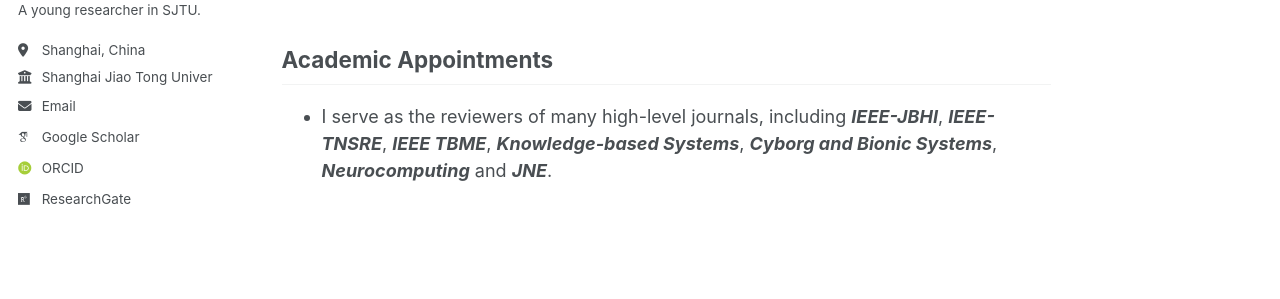
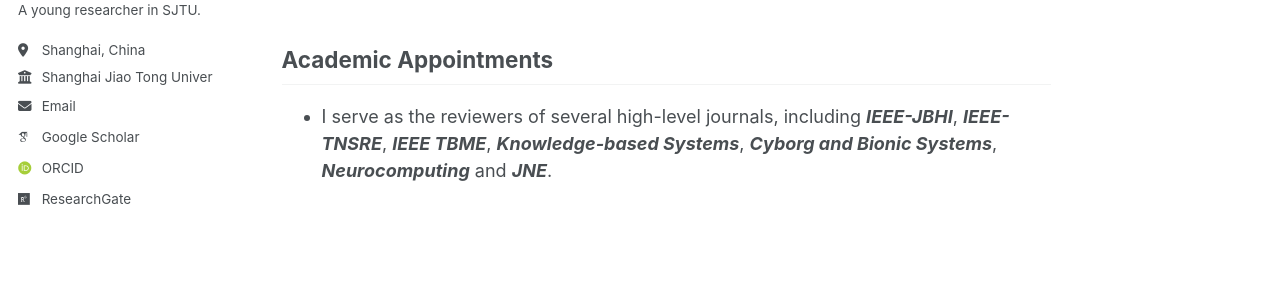
Before and after one commit to Yu-SJTUMRI/Yu-SJTUMRI.github.io, a Jekyll site: the page built from _pages/about.md, in a window 1280 px wide and 900 px high, scrolled down 1957 px. Shown: the part 316-615 px from the top of the window. Built offline with Jekyll 4.4.1, drawn with Linux system fonts in a browser that asks for light colours; some web fonts are replaced; a script that is not in the unit is left out; some of the changed text lies outside the part shown.

Commit message:
Update about.md

```diff
--- a/_pages/about.md
+++ b/_pages/about.md
@@ -53,4 +53,4 @@ Honors & Awards
 
 Academic Appointments
 ------
-- I serve as the reviewers of many high-level journals, including ***IEEE-JBHI***, ***IEEE-TNSRE***, ***IEEE TBME***, ***Knowledge-based Systems***, ***Cyborg and Bionic Systems***, ***Neurocomputing*** and ***JNE***.
+- I serve as the reviewers of several high-level journals, including ***IEEE-JBHI***, ***IEEE-TNSRE***, ***IEEE TBME***, ***Knowledge-based Systems***, ***Cyborg and Bionic Systems***, ***Neurocomputing*** and ***JNE***.
```
Also changed, not shown: other parts of _pages/about.md (+1 -1 lines).
